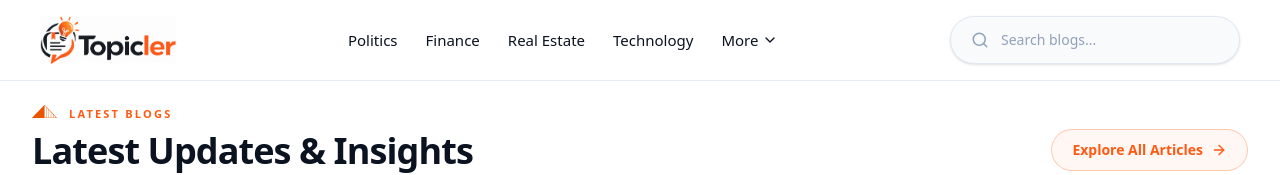
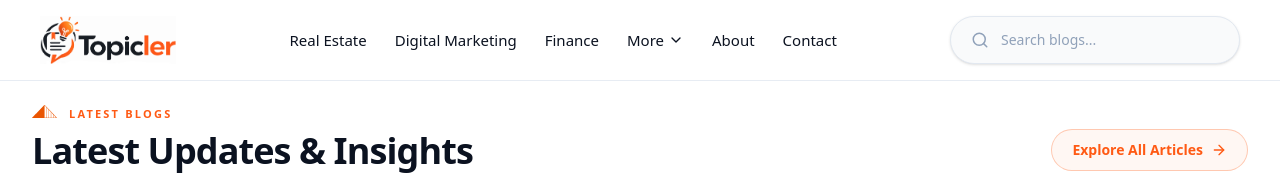
Before and after one commit to codedByShahzad/Topicler, a Next.js app in the folder frontend/: page / in a window 1280 px wide. Shown: the top 175 px of the page. Built offline with nearby package versions, Linux system fonts and the light colour scheme.

Commit message:
Fixed Some UI

```diff
--- a/frontend/app/blog/[slug]/page.tsx
+++ b/frontend/app/blog/[slug]/page.tsx
@@ -303,7 +303,7 @@ export default async function BlogDetailPage({
       <div className="mx-auto max-w-360 px-3 py-4 sm:px-4 md:px-6 md:py-10">
         {/* HERO */}
         <div className="overflow-hidden rounded-3xl border border-slate-200 bg-white/70 shadow-sm">
-          <div className="relative h-[280px] sm:h-[340px] md:h-[480px]">
+          <div className="relative h-[550px]  md:h-[480px]">
             <Image
               src={blog.heroImage}
               alt={blog.title}
--- a/frontend/src/components/Navbar.tsx
+++ b/frontend/src/components/Navbar.tsx
@@ -21,7 +21,6 @@ export default function Navbar() {
   const router = useRouter();
 
   const [mobileMenuOpen, setMobileMenuOpen] = useState(false);
-
   const [desktopSearch, setDesktopSearch] = useState("");
   const [mobileSearch, setMobileSearch] = useState("");
   const [desktopSearchOpen, setDesktopSearchOpen] = useState(false);
@@ -34,38 +33,47 @@ export default function Navbar() {
 
   const mainNavLinks: NavLink[] = useMemo(
     () => [
-      { label: "Politics", href: `/categories/${slugifyCategory("Politics")}` },
-      { label: "Finance", href: `/categories/${slugifyCategory("Finance")}` },
       {
         label: "Real Estate",
         href: `/categories/${slugifyCategory("Real Estate")}`,
       },
       {
-        label: "Technology",
-        href: `/categories/${slugifyCategory("Technology")}`,
+        label: "Digital Marketing",
+        href: `/categories/${slugifyCategory("Digital Marketing")}`,
       },
+      { label: "Finance", href: `/categories/${slugifyCategory("Finance")}` },
     ],
     []
   );
 
   const moreNavLinks: NavLink[] = useMemo(
     () => [
-      { label: "Plumbing", href: `/categories/${slugifyCategory("Plumbing")}` },
-      {
-        label: "Digital Marketing",
-        href: `/categories/${slugifyCategory("Digital Marketing")}`,
-      },
       {
         label: "Home Improvement",
         href: `/categories/${slugifyCategory("Home Improvement")}`,
       },
+      { label: "Politics", href: `/categories/${slugifyCategory("Politics")}` },
+      {
+        label: "Technology",
+        href: `/categories/${slugifyCategory("Technology")}`,
+      },
+      { label: "Plumbing", href: `/categories/${slugifyCategory("Plumbing")}` },
+      { label: "Health", href: `/categories/${slugifyCategory("Health")}` },
+    ],
+    []
+  );
+
+  const staticNavLinks: NavLink[] = useMemo(
+    () => [
+      { label: "About", href: "/about" },
+      { label: "Contact", href: "/contact" },
     ],
     []
   );
 
   const mobileNavLinks: NavLink[] = useMemo(
-    () => [...mainNavLinks, ...moreNavLinks],
-    [mainNavLinks, moreNavLinks]
+    () => [...mainNavLinks, ...moreNavLinks, ...staticNavLinks],
+    [mainNavLinks, moreNavLinks, staticNavLinks]
   );
 
   const filteredDesktopBlogs = useMemo(() => {
@@ -166,7 +174,10 @@ export default function Navbar() {
     setMobileSearchOpen(false);
   };
 
-  const isActive = (href: string) => pathname.startsWith(href);
+  const isActive = (href: string) => {
+    if (href === "/") return pathname === "/";
+    return pathname === href || pathname.startsWith(`${href}/`);
+  };
 
   const isMoreActive = moreNavLinks.some((link) => isActive(link.href));
 
@@ -207,7 +218,9 @@ export default function Navbar() {
 
                   <span
                     className={`absolute -bottom-1 left-0 h-[2px] w-full origin-left bg-[#FF5A14] transition-transform duration-300 ${
-                      active ? "scale-x-100" : "scale-x-0 group-hover:scale-x-100"
+                      active
+                        ? "scale-x-100"
+                        : "scale-x-0 group-hover:scale-x-100"
                     }`}
                   />
                 </Link>
@@ -273,6 +286,36 @@ export default function Navbar() {
                 </div>
               </div>
             </div>
+
+            {staticNavLinks.map((link) => {
+              const active = isActive(link.href);
+
+              return (
+                <Link
+                  key={link.label}
+                  href={link.href}
+                  className="group relative shrink-0 whitespace-nowrap"
+                >
+                  <span
+                    className={`text-[14px] font-medium transition duration-300 xl:text-[15px] ${
+                      active
+                        ? "text-[#FF5A14]"
+                        : "text-[#0B1220] group-hover:text-[#FF5A14]"
+                    }`}
+                  >
+                    {link.label}
+                  </span>
+
+                  <span
+                    className={`absolute -bottom-1 left-0 h-[2px] w-full origin-left bg-[#FF5A14] transition-transform duration-300 ${
+                      active
+                        ? "scale-x-100"
+                        : "scale-x-0 group-hover:scale-x-100"
+                    }`}
+                  />
+                </Link>
+              );
+            })}
           </nav>
         </div>
 
@@ -356,8 +399,8 @@ export default function Navbar() {
       <div
         className={`fixed inset-x-0 top-[73px] z-40 border-t border-slate-200 bg-white lg:hidden transition-all duration-300 ${
           mobileMenuOpen
-            ? "visible opacity-100 translate-y-0"
-            : "invisible opacity-0 -translate-y-2 pointer-events-none"
+            ? "visible translate-y-0 opacity-100"
+            : "invisible pointer-events-none -translate-y-2 opacity-0"
         }`}
       >
         <div className="h-[calc(100vh-73px)] overflow-y-auto">
@@ -433,7 +476,10 @@ export default function Navbar() {
                 <Link
                   key={link.label}
                   href={link.href}
-                  onClick={() => setMobileMenuOpen(false)}
+                  onClick={() => {
+                    setMobileMenuOpen(false);
+                    setMoreOpen(false);
+                  }}
                   className={`rounded-xl px-4 py-3 text-[15px] font-medium transition ${
                     isActive(link.href)
                       ? "bg-[#FFF4EE] text-[#FF5A14]"
--- a/frontend/src/sections/HeroSection.tsx
+++ b/frontend/src/sections/HeroSection.tsx
@@ -111,7 +111,7 @@ const DateText = ({
 const BigFeaturedCard = ({ post }: { post: BlogPost }) => (
   <Link href={`/blog/${post.slug}`} className="group block">
     <article className="relative overflow-hidden rounded-lg border border-slate-200 bg-[#0b1220] shadow-[0_8px_30px_rgba(15,23,42,0.05)] transition duration-300 hover:shadow-[0_18px_50px_rgba(15,23,42,0.12)]">
-      <div className="relative h-[300px] overflow-hidden md:h-[380px] xl:h-[460px]">
+      <div className="relative h-[400px] overflow-hidden md:h-[380px] xl:h-[460px]">
         <Image
           src={post.heroImage}
           alt={post.title}
@@ -184,7 +184,7 @@ const TopCard = ({ post }: { post: BlogPost }) => (
 const SmallBottomCard = ({ post }: { post: BlogPost }) => (
   <Link href={`/blog/${post.slug}`} className="group block h-full">
     <article className="flex h-full flex-col overflow-hidden rounded-lg border border-slate-200 bg-white shadow-[0_5px_20px_rgba(15,23,42,0.04)] transition duration-300 hover:shadow-[0_12px_28px_rgba(15,23,42,0.08)]">
-      <div className="relative h-[88px] overflow-hidden md:h-[95px] xl:h-[110px]">
+      <div className="relative h-[100px] overflow-hidden md:h-[95px] xl:h-[110px]">
         <Image
           src={post.heroImage}
           alt={post.title}
```
